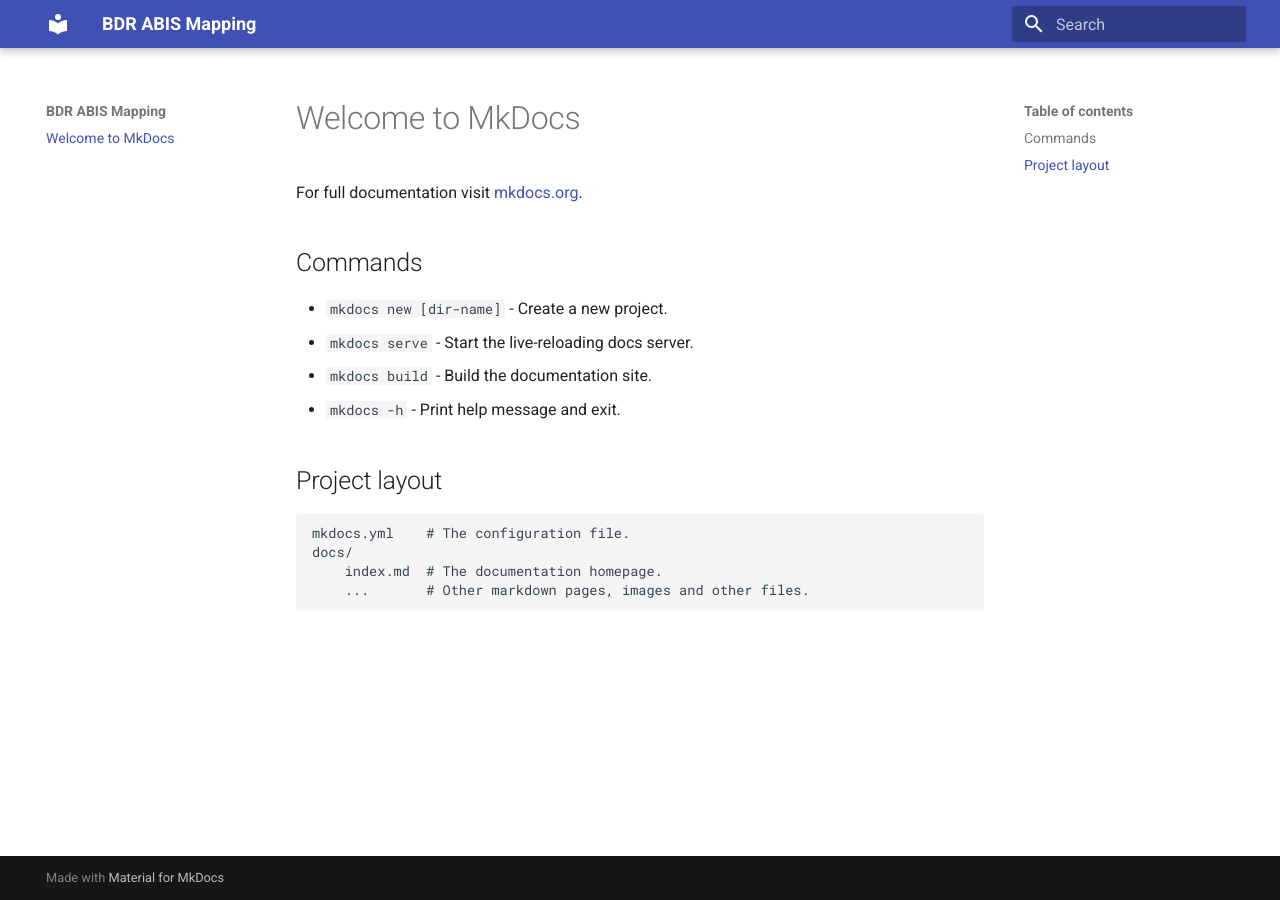
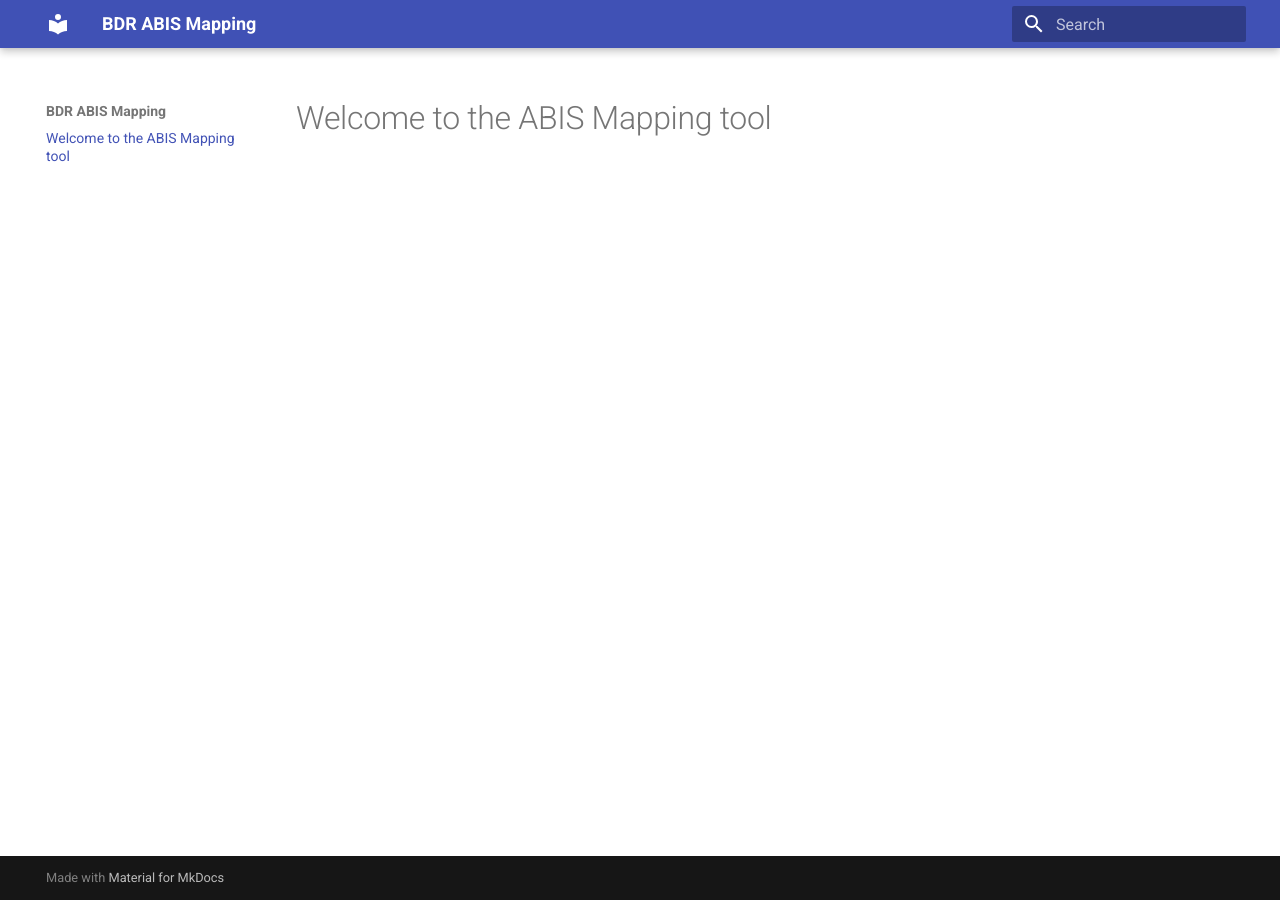
Before and after one commit to gaiaresources/abis-mapping, an MkDocs documentation site: the page built from docs/index.md, in a window 1280 px wide. Built offline with MkDocs 1.6.1 and Material for MkDocs 9.7.7, drawn with Linux system fonts in a browser that asks for light colours.

Commit message:
test github actions with basic /docs/index.md

```diff
--- a/docs/index.md
+++ b/docs/index.md
@@ -1,17 +1 @@
-# Welcome to MkDocs
-
-For full documentation visit [mkdocs.org](https://www.mkdocs.org).
-
-## Commands
-
-* `mkdocs new [dir-name]` - Create a new project.
-* `mkdocs serve` - Start the live-reloading docs server.
-* `mkdocs build` - Build the documentation site.
-* `mkdocs -h` - Print help message and exit.
-
-## Project layout
-
-    mkdocs.yml    # The configuration file.
-    docs/
-        index.md  # The documentation homepage.
-        ...       # Other markdown pages, images and other files.
+# Welcome to the ABIS Mapping tool
```
Also changed, not shown: 1 other file.
